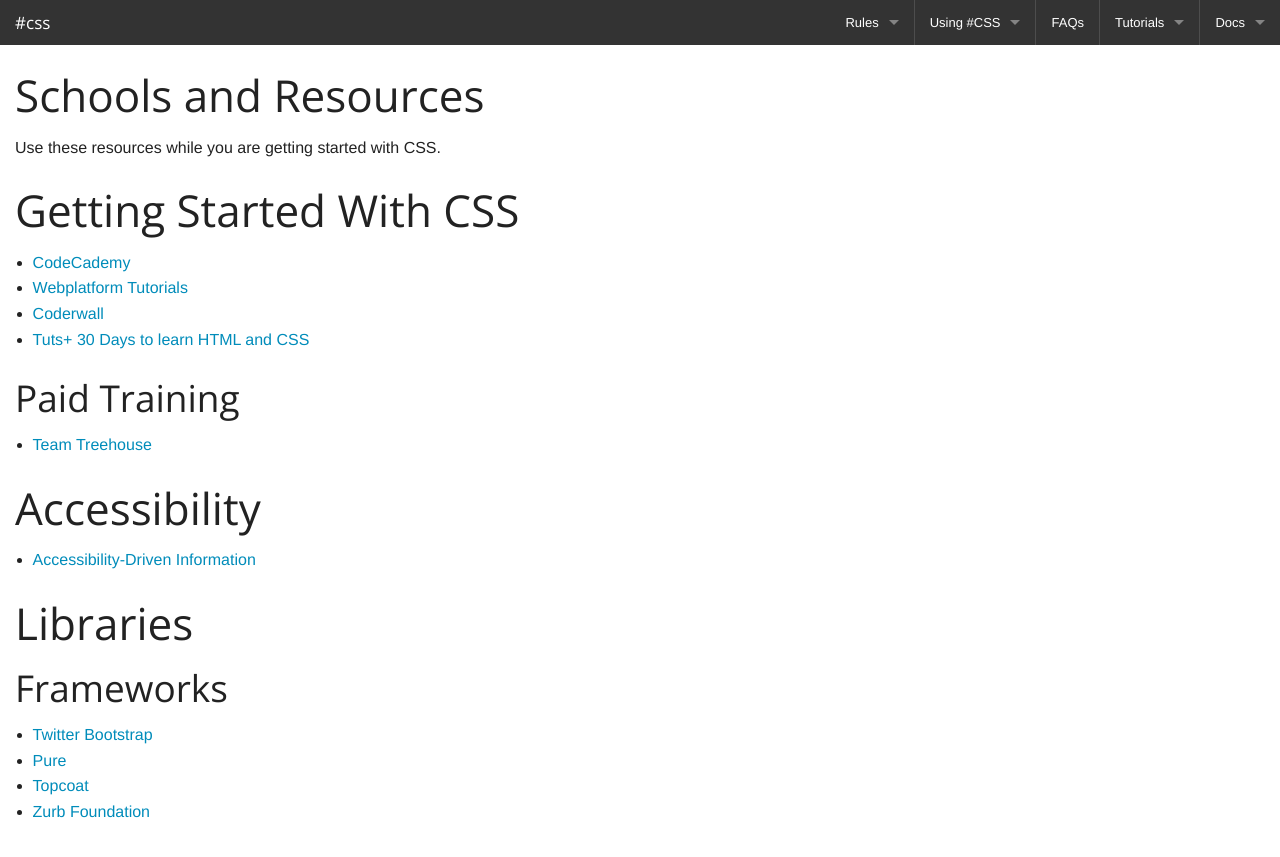
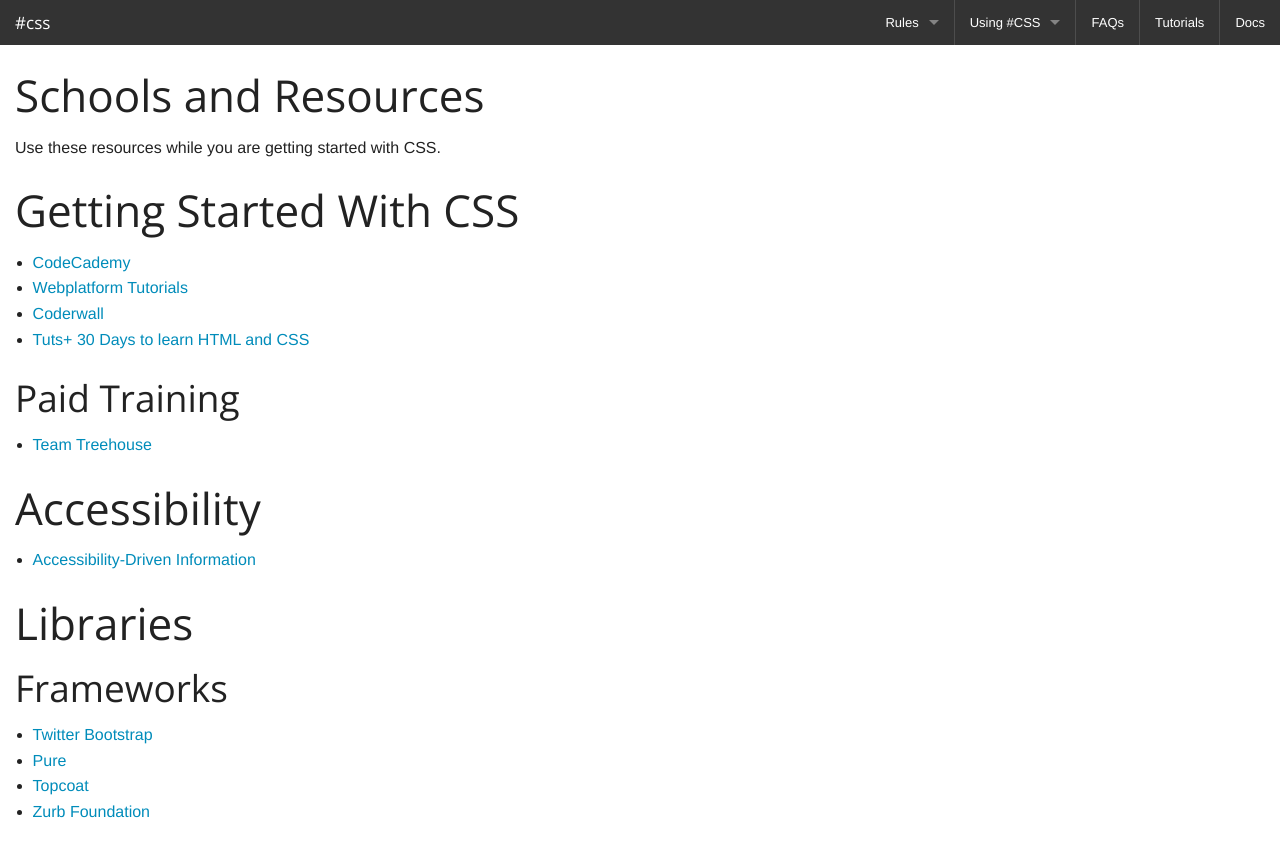
Before and after one commit to hashcss/hashcss.com, a Jekyll site: the page built from src/schools/index.md, in a window 1280 px wide. Shown: the top 857 px of the page. Built offline with Jekyll 4.4.1, drawn with Linux system fonts in a browser that asks for light colours; Markdown is read by kramdown in place of the engine named in the settings.

Commit message:
remove unnecessary dropdown indicators
These aren't dropdown menus for the time being, so let's not make them
ugly with the carets and useless markup.

```diff
--- a/src/_layouts/default.html
+++ b/src/_layouts/default.html
@@ -51,17 +51,13 @@
           </li>
 
           <li class="divider"></li>
-          <li class="has-dropdown not-click">
+          <li>
             <a href="/schools" class="">Tutorials</a>
-            <ul class="dropdown">
-            </ul>
           </li>
 
           <li class="divider"></li>
-          <li class="has-dropdown not-click">
+          <li>
             <a href="/docs" class="">Docs</a>
-            <ul class="dropdown">
-            </ul>
           </li>
 
         </ul>
```
